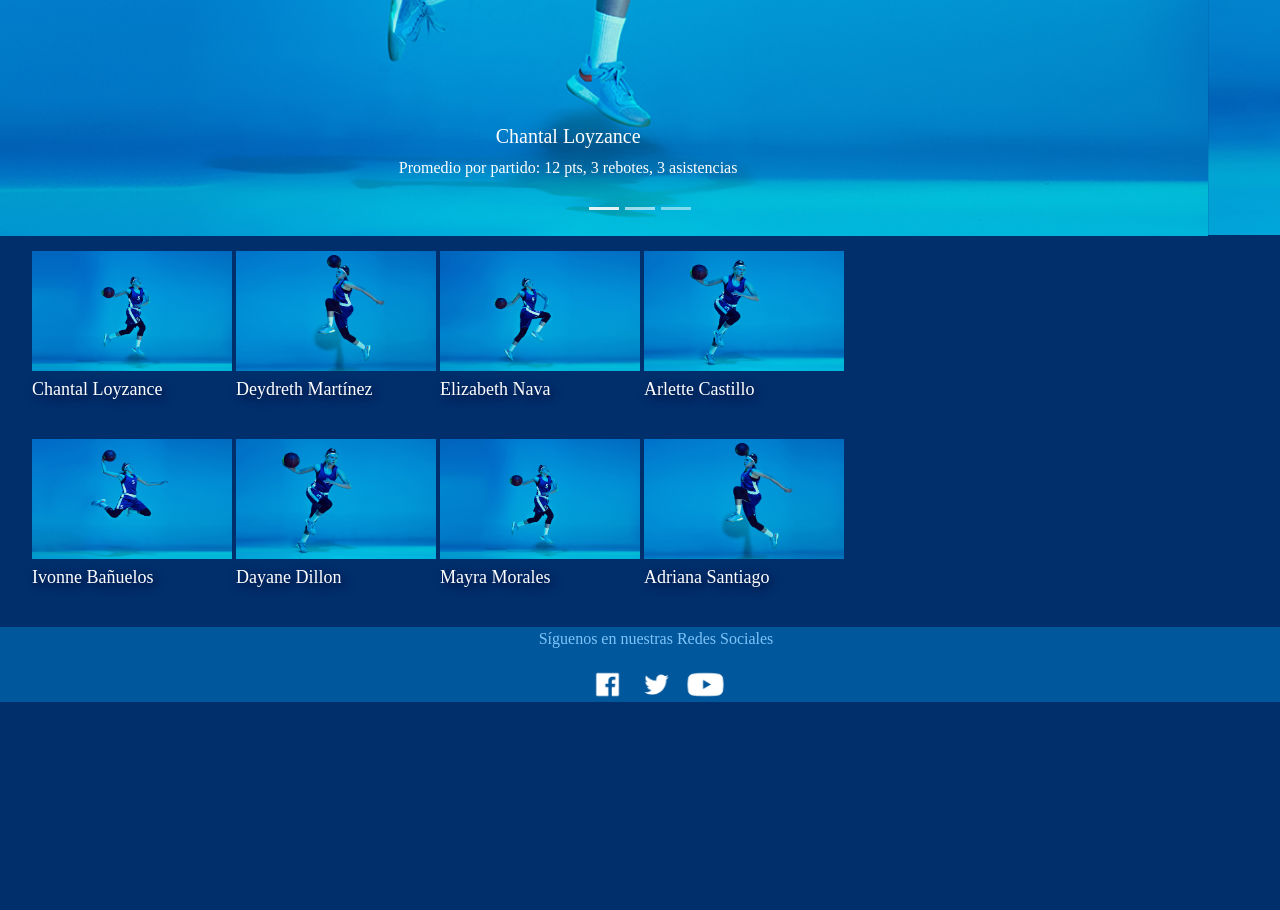
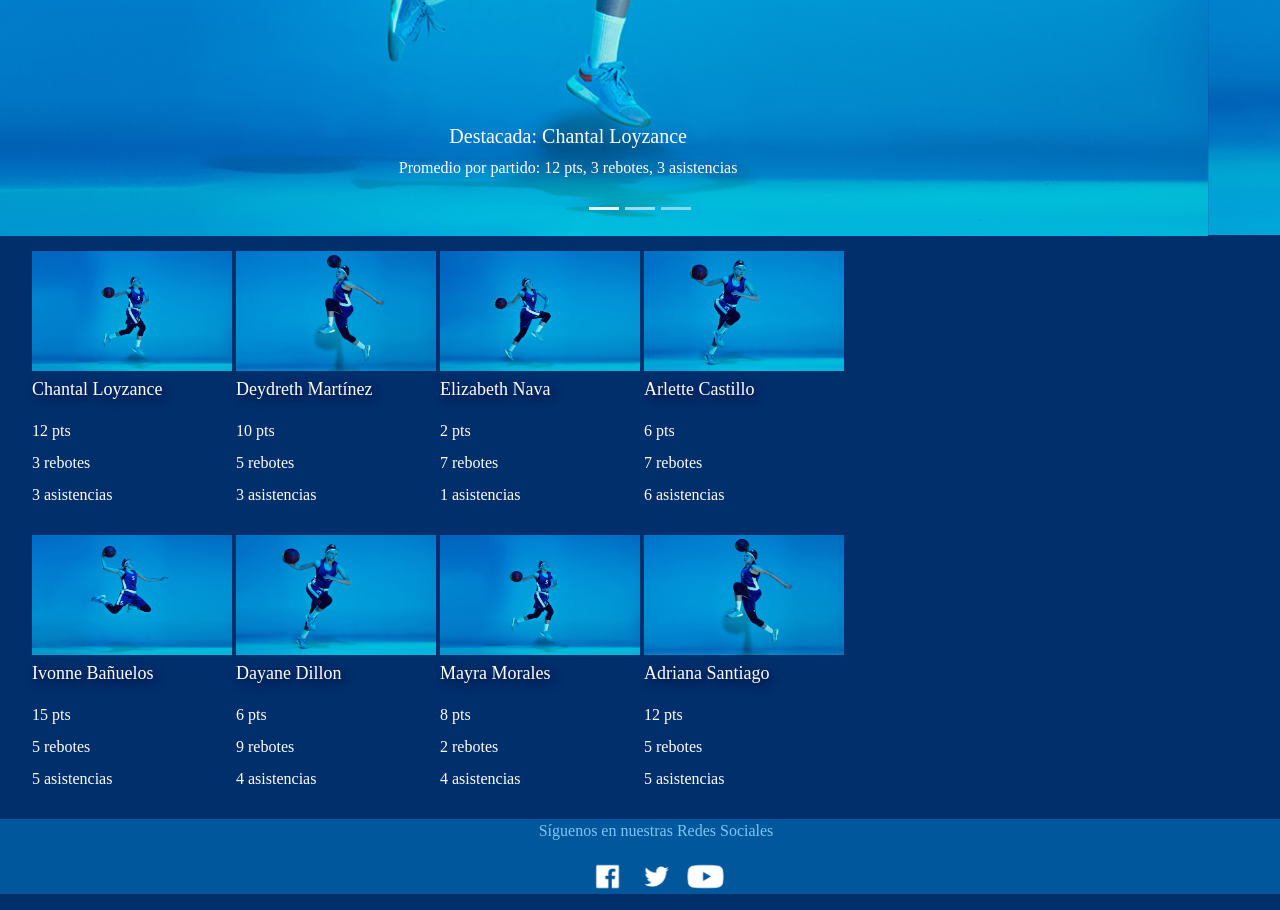
Before and after one commit to Galdiyu/coder-valkirias, a plain HTML site: page pages/jugadoras.html in a window 1280 px wide. Shown: the part 780-1690 px from the top of the page. Before the commit the page ends 1498 px from the top, so only its background shows below. Drawn offline with nearby package versions, Linux system fonts and the light colour scheme; a web font is replaced by a local one.

Commit message:
Actualizando fichas de jugadoras

```diff
--- a/pages/jugadoras.html
+++ b/pages/jugadoras.html
@@ -34,13 +34,11 @@
         <!--Menú de navegación Bootstrap-->
         <nav class="navbar navbar-expand-md header">
             <div class="container-fluid">
-                <div id="logo">
                 <a href="../index.html"> <img src="../img/V-logo-03.png" alt="Logo Valkirias" width="50px"></a>
-                </div>
-                <button class="navbar-toggler" type="button" data-bs-toggle="collapse" data-bs-target="#navbarTogglerDemo2" aria-controls="navbarTogglerDemo2" aria-expanded="false" aria-label="Toggle navigation">
+                <button class="navbar-toggler" type="button" data-bs-toggle="collapse" data-bs-target="#navbarBasic" aria-controls="navbarBasic" aria-expanded="false" aria-label="Toggle navigation">
                 <span class="navbar-toggler-icon"></span>
                 </button>
-                <div class="collapse navbar-collapse show" id="navbarTogglerDemo2">
+                <div class="collapse navbar-collapse" id="navbarBasic">
                     <ul class="menu-hamburguesa navbar-nav me-auto mb-2 mb-xl-0 list">
                         <li class="nav-item">
                         <a class="nav-link active" aria-current="page" href="../index.html"> INICIO</a>
@@ -60,7 +58,7 @@
                     </ul>
                 </div>
             </div>
-         </nav>
+        </nav>
     </header>
 
     <main class="margin-space">
@@ -78,21 +76,21 @@
               <div class="carousel-item active">
                 <img src="../img/shutterstock_1790364170.jpg" class="d-block w-100" alt="foto Chantal Loyzance">
                 <div class="carousel-caption d-none d-sm-block">
-                  <h5>Chantal Loyzance</h5>
+                  <h5>Destacada: Chantal Loyzance</h5>
                   <p>Promedio por partido: 12 pts, 3 rebotes, 3 asistencias</p>
                 </div>
               </div>
               <div class="carousel-item">
                 <img src="../img/shutterstock_1790364098.jpg" class="d-block w-100" alt="foto Arlette Castillo">
                 <div class="carousel-caption d-none d-sm-block">
-                  <h5>Arlette Castillo</h5>
+                  <h5>Destacada: Arlette Castillo</h5>
                   <p>Promedio por partido: 6 pts, 7 rebotes, 6 asistencias</p>
                 </div>
               </div>
               <div class="carousel-item">
                 <img src="../img/shutterstock_1790364122.jpg" class="d-block w-100" alt="foto Deydreth Martínez">
                 <div class="carousel-caption d-none d-sm-block">
-                  <h5>Deydreth Martínez</h5>
+                  <h5>Destacada: Deydreth Martínez</h5>
                   <p>Promedio por partido: 10 pts, 5 rebotes, 3 asistencias</p>
                 </div>
               </div>
@@ -107,27 +105,38 @@
             </a>
         </div>
 
-
         <div class="margin-space" >
             <ul>
                 <li>
                     <img src="../img/shutterstock_1790364170.jpg"  class=jugadora-a width="200" height="120" alt="foto de Chantal Loyzance">
                     <p class="nombres">Chantal Loyzance</p>
+                    <p class="estadisticas" >12 pts</p>
+                    <p class="estadisticas" >3 rebotes</p>
+                    <p class="estadisticas" >3 asistencias</p>
                 </li>
 
                 <li>
                     <img src="../img/shutterstock_1790364122.jpg" class=jugadora-a width="200" height="120"  alt="foto de Deydreth Martínez">
-                    <p class="nombres">Deydreth Martínez</p>
+                    <p class="nombres" >Deydreth Martínez</p>
+                    <p class="estadisticas" >10 pts</p>
+                    <p class="estadisticas" >5 rebotes</p>
+                    <p class="estadisticas" >3 asistencias</p>
                 </li>
 
                 <li>
                     <img src="../img/shutterstock_1790364161.jpg" class=jugadora-a width="200" height="120"  alt="foto de Elizabeth Nava">
                     <p class="nombres">Elizabeth Nava</p>
+                    <p class="estadisticas" >2 pts</p>
+                    <p class="estadisticas" >7 rebotes</p>
+                    <p class="estadisticas" >1 asistencias</p>
                 </li>
 
                 <li>
                     <img src="../img/shutterstock_1790364098.jpg" class=jugadora-a width="200" height="120"  alt="foto de Arlette Castillo">
                     <p class="nombres">Arlette Castillo</p>
+                    <p class="estadisticas" >6 pts</p>
+                    <p class="estadisticas" >7 rebotes</p>
+                    <p class="estadisticas" >6 asistencias</p>
                 </li>
             </ul>
 
@@ -135,21 +144,33 @@
                 <li>
                     <img src="../img/shutterstock_1790364029.jpg" class=jugadora-a width="200" height="120"  alt="foto de Ivonne Bañuelos">
                     <p class="nombres">Ivonne Bañuelos</p>
+                    <p class="estadisticas" >15 pts</p>
+                    <p class="estadisticas" >5 rebotes</p>
+                    <p class="estadisticas" >5 asistencias</p>
                 </li>
 
                 <li>
                     <img src="../img/shutterstock_1790364098.jpg" class=jugadora-a width="200" height="120"  alt="foto de Dayane Dillon">
                     <p class="nombres">Dayane Dillon</p>
+                    <p class="estadisticas" >6 pts</p>
+                    <p class="estadisticas" >9 rebotes</p>
+                    <p class="estadisticas" >4 asistencias</p>
                 </li>
 
                 <li>
                     <img src="../img/shutterstock_1790364170.jpg" class=jugadora-a width="200" height="120" alt="foto de >Mayra Morales">
                     <p class="nombres">Mayra Morales</p>
+                    <p class="estadisticas" >8 pts</p>
+                    <p class="estadisticas" >2 rebotes</p>
+                    <p class="estadisticas" >4 asistencias</p>
                 </li>
 
                 <li>
                     <img src="../img/shutterstock_1790364122.jpg" class=jugadora-a width="200" height="120"  alt="foto de Adriana Santiago">
                     <p class="nombres">Adriana Santiago</p>
+                    <p class="estadisticas" >12 pts</p>
+                    <p class="estadisticas" >5 rebotes</p>
+                    <p class="estadisticas" >5 asistencias</p>
                 </li>
             </ul>
         </div>
```
